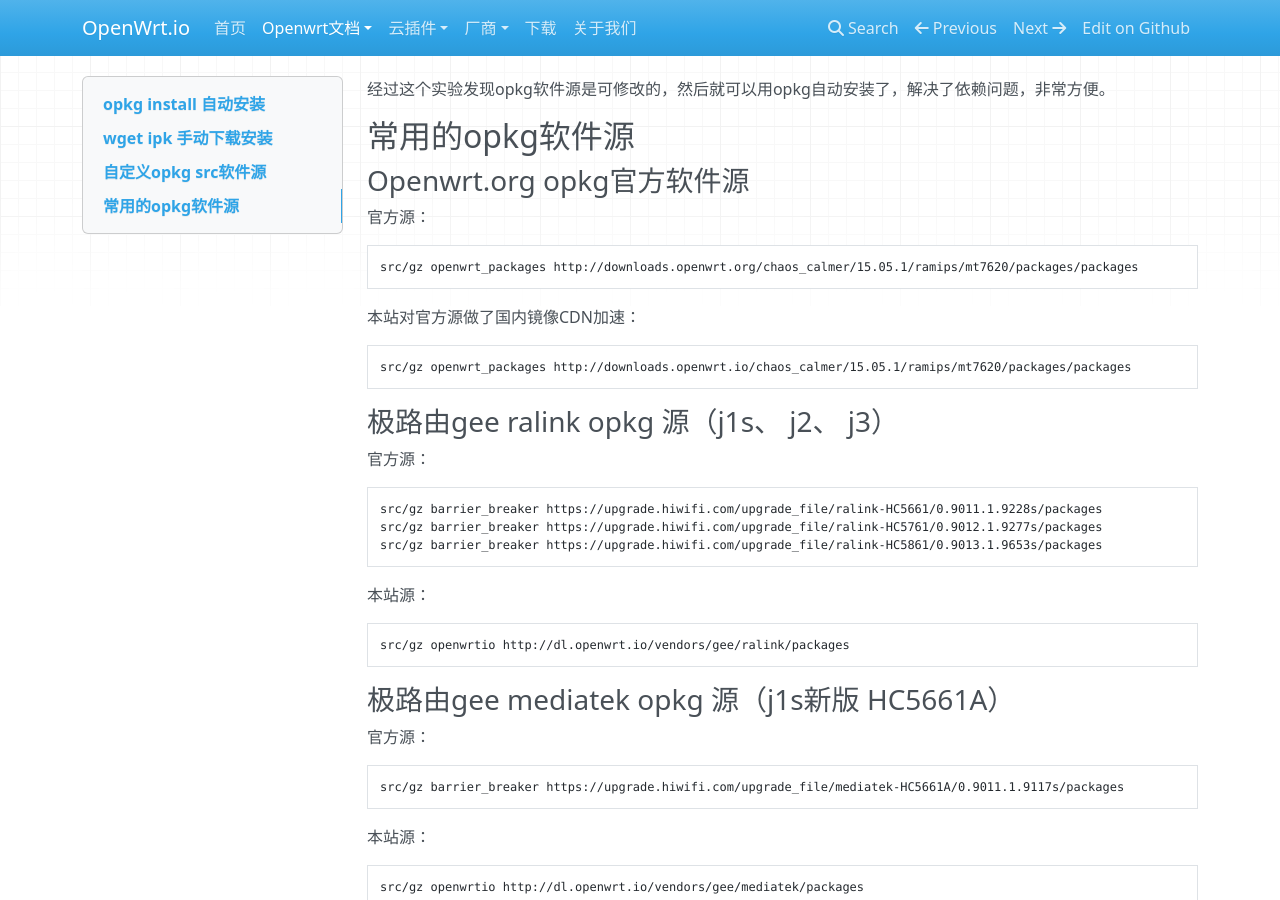
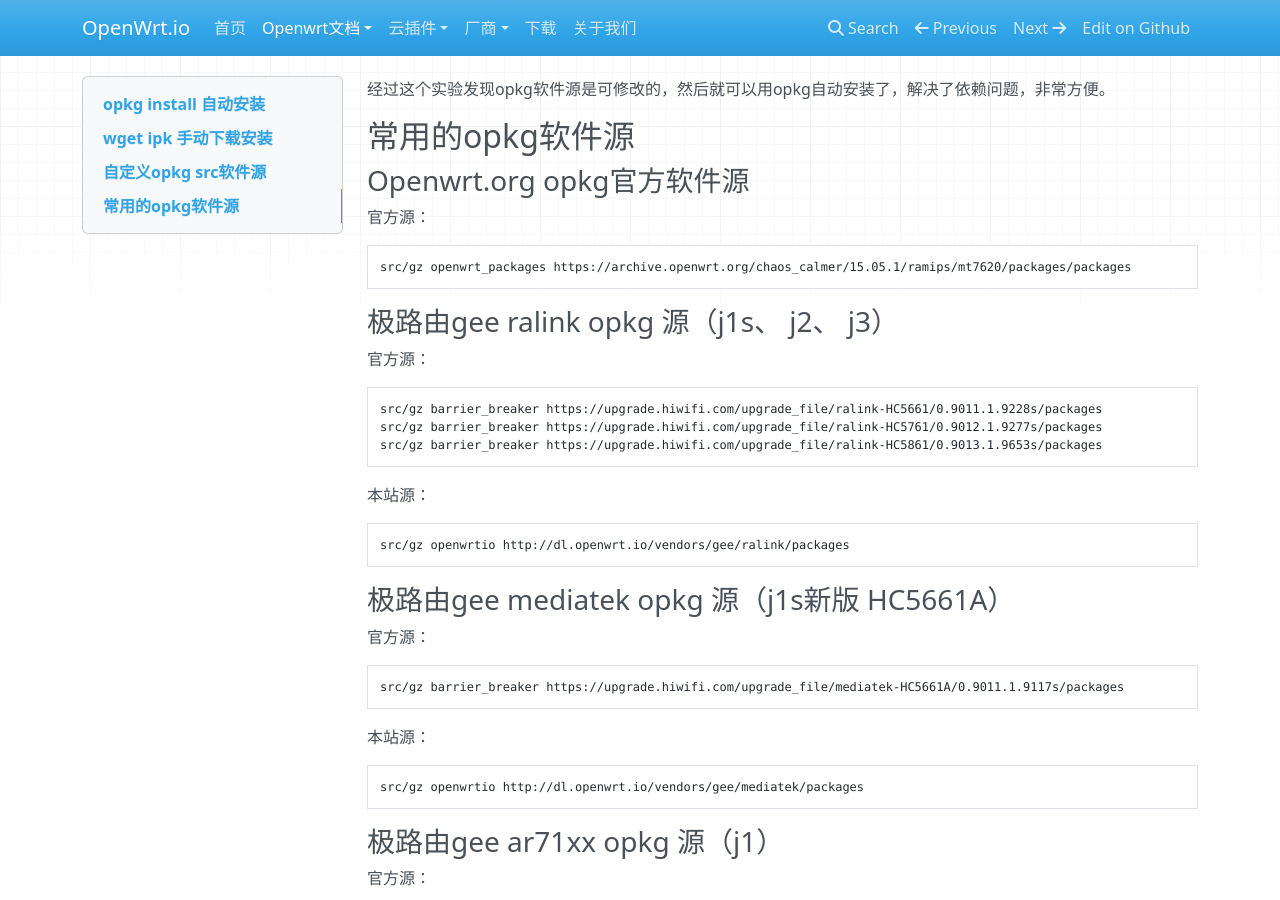
Before and after one commit to openwrtio/openwrtio.github.io, an MkDocs documentation site: the page built from docs/docs/opkg.md, in a window 1280 px wide and 900 px high, scrolled down 3657 px. Built offline with MkDocs 1.6.1, drawn with Linux system fonts in a browser that asks for light colours; nearby versions of some CDN libraries; old or Windows-style settings are respelled for this version of MkDocs.

Commit message:
fixbug: turn off downloads.openwrt.io, because openwrt.org has mirrors now

````diff
--- a/docs/docs/opkg.md
+++ b/docs/docs/opkg.md
@@ -101,13 +101,7 @@
 官方源：
 
 ```
-src/gz openwrt_packages http://downloads.openwrt.org/chaos_calmer/15.05.1/ramips/mt7620/packages/packages
-```
-
-本站对官方源做了国内镜像CDN加速：
-
-```
-src/gz openwrt_packages http://downloads.openwrt.io/chaos_calmer/15.05.1/ramips/mt7620/packages/packages
+src/gz openwrt_packages https://archive.openwrt.org/chaos_calmer/15.05.1/ramips/mt7620/packages/packages
 ```
 
 ### 极路由gee ralink opkg 源（j1s、 j2、 j3）
````
Also changed, not shown: docs/docs/create-opkg-package-repository-using-docker-ci.md (+2 -2 lines), docs/docs/create-package.md (+3 -3 lines), docs/docs/flashing.md (+2 -2 lines), docs/docs/netgear.md (+1 -1 lines), docs/docs/supported-devices.md (+2 -2 lines).
